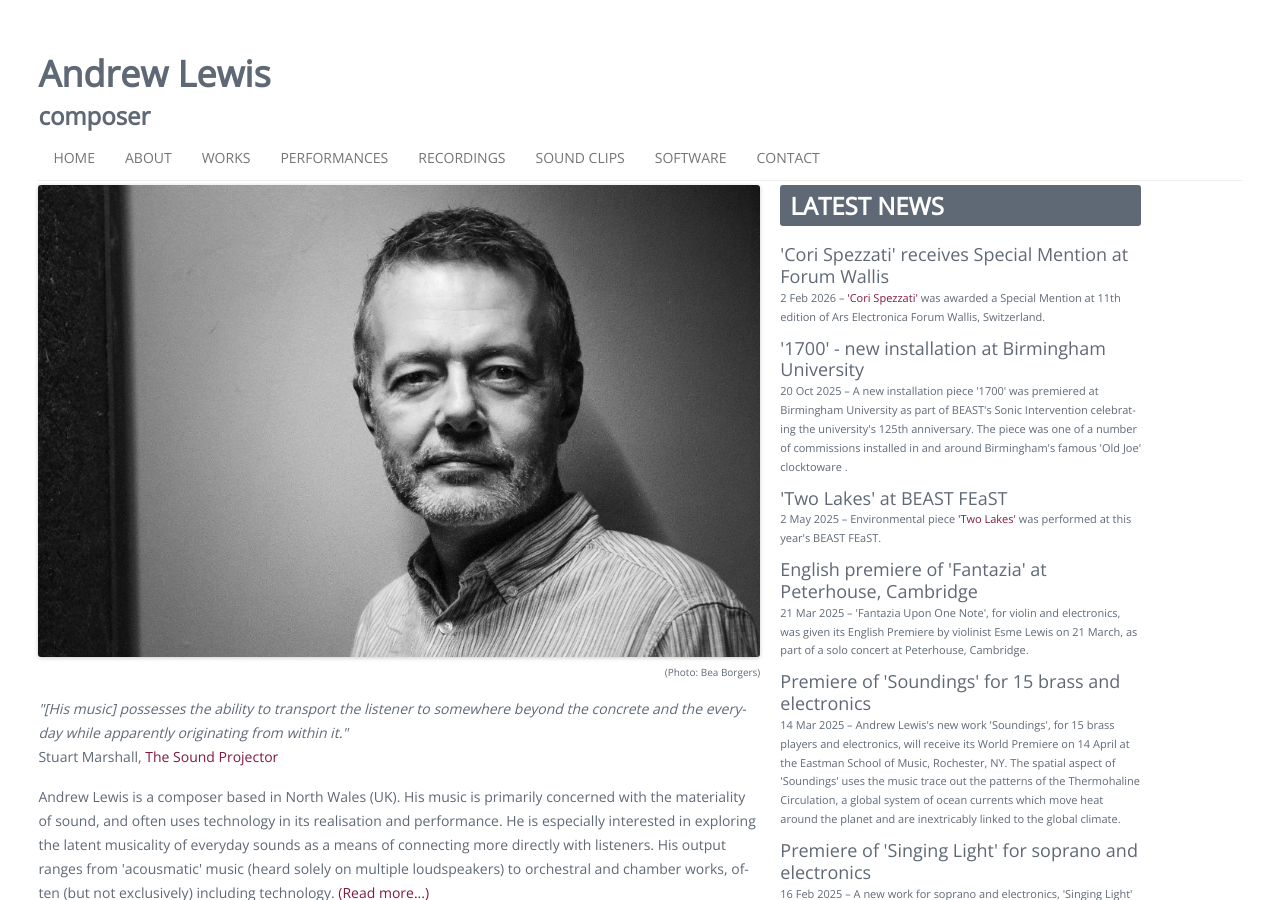
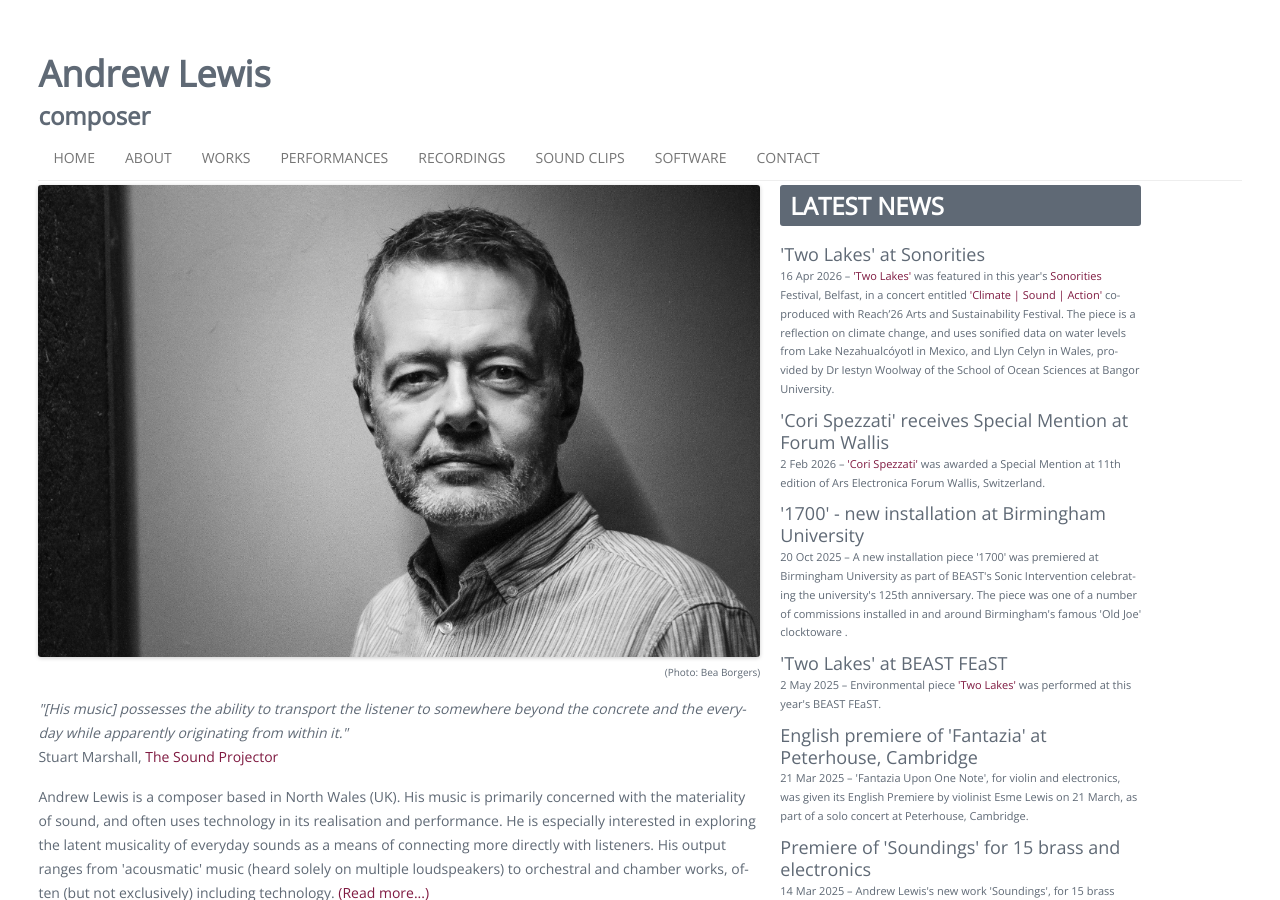
Before and after one commit to acousmatician/acousmatician.github.io, a Jekyll site: the page built from index.html, in a window 1280 px wide and 900 px high. Built offline with Jekyll 4.4.1, drawn with Linux system fonts in a browser that asks for light colours; nearby versions of some CDN libraries; library files that are not in the unit come from our copies; a script that is not in the unit is left out.

Commit message:
Update news26.html

```diff
--- a/_includes/news26.html
+++ b/_includes/news26.html
@@ -4,6 +4,9 @@
   </head>
   <body>
     <h3>LATEST NEWS </h3><br>
+    <news-head>'Two Lakes' at Sonorities</news-head>
+        <p class="news">16 Apr 2026 &ndash; <a href="works/two_lakes.html">'Two Lakes'</a> was featured in this year's <a href="https://sonorities.net/2026/">Sonorities</a> Festival, Belfast, in a concert entitled <a href="https://sonorities.net/2026/events/climate-sound-action-1/">'Climate | Sound | Action'</a> co-produced with Reach’26 Arts and Sustainability Festival. The piece is a reflection on climate change, and uses sonified data on water levels from Lake Nezahualcóyotl in Mexico, and Llyn Celyn in Wales, provided by Dr Iestyn Woolway of the School of Ocean Sciences at Bangor University.
+    </p>
         <news-head>'Cori Spezzati' receives Special Mention at Forum Wallis</news-head>
         <p class="news">2 Feb 2026 &ndash; <a href="works/cori_spezzati.html">'Cori Spezzati'</a> was awarded a Special Mention at 11th edition of Ars Electronica Forum Wallis, Switzerland.
     </p>
```
